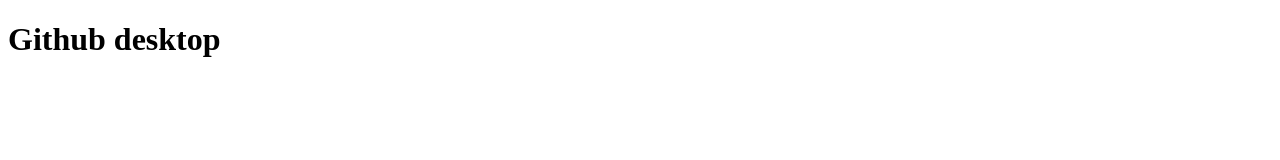
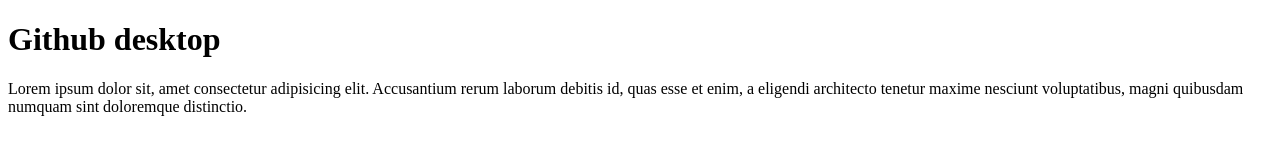
Before and after one commit to masampaiosp/Hello-World, a plain HTML site: page index.html in a window 1280 px wide. Drawn offline with Linux system fonts and the light colour scheme.

Commit message:
add lorem

```diff
--- a/index.html
+++ b/index.html
@@ -7,5 +7,11 @@
   </head>
   <body>
     <h1>Github desktop</h1>
+    <p>
+      Lorem ipsum dolor sit, amet consectetur adipisicing elit. Accusantium
+      rerum laborum debitis id, quas esse et enim, a eligendi architecto tenetur
+      maxime nesciunt voluptatibus, magni quibusdam numquam sint doloremque
+      distinctio.
+    </p>
   </body>
 </html>
```
